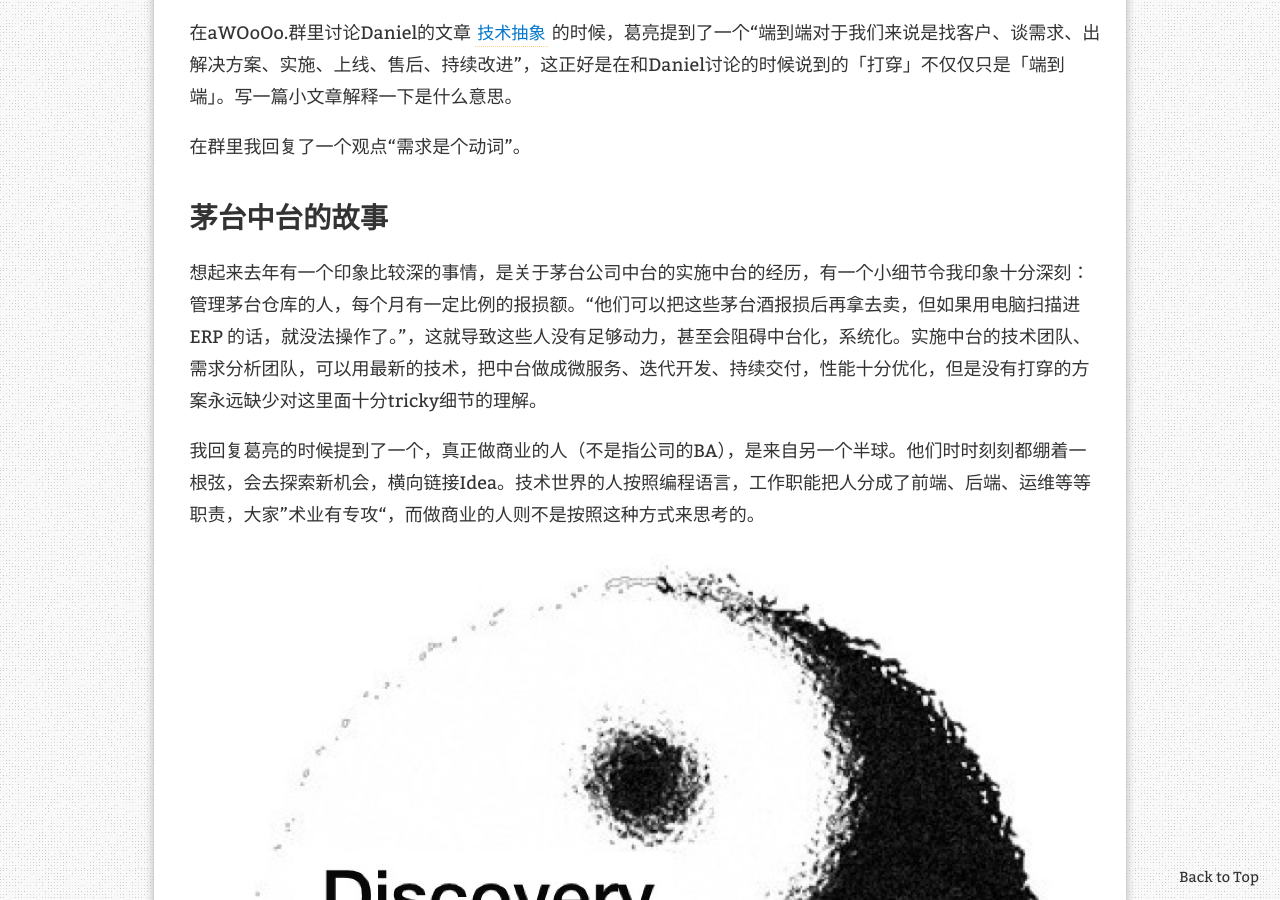
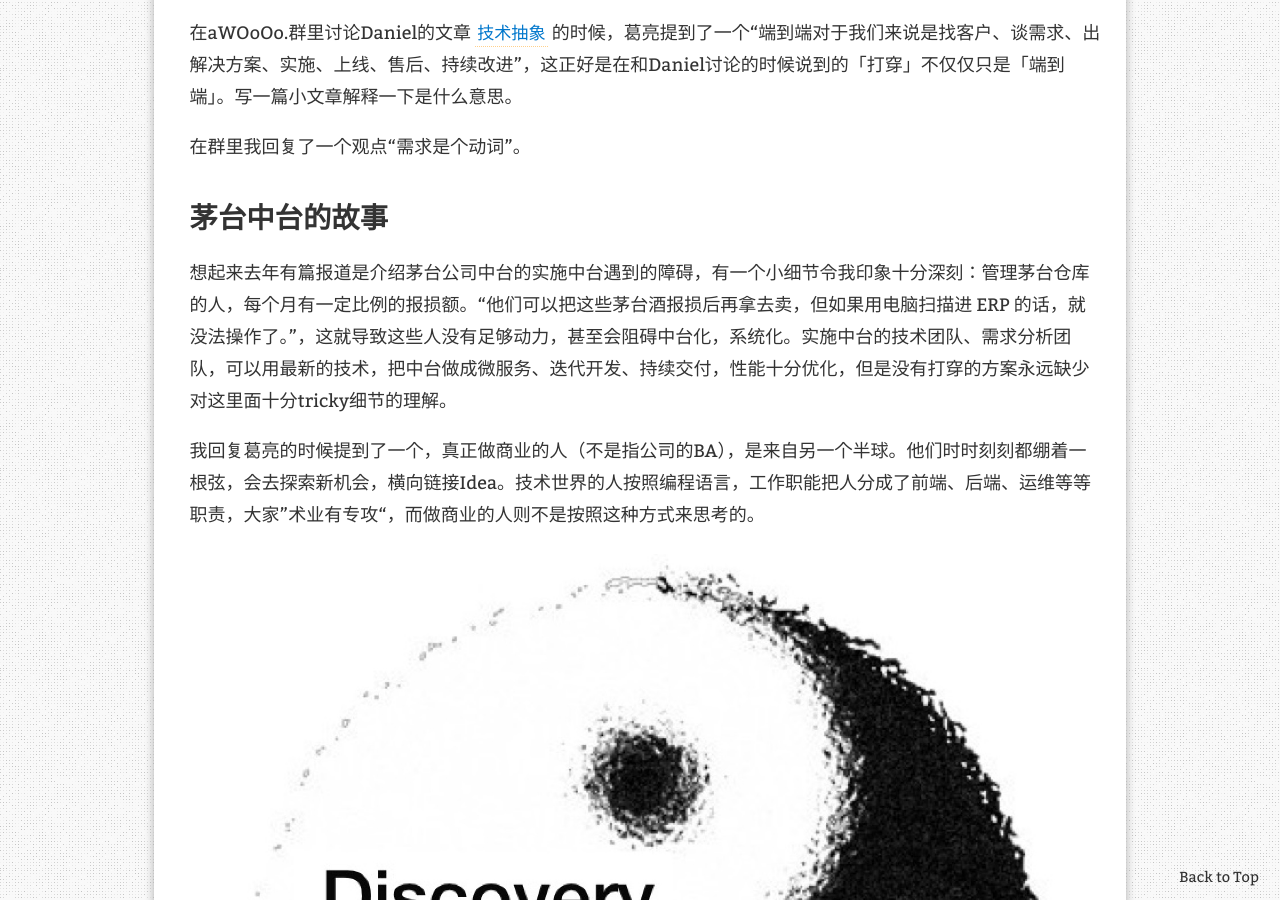
Before and after one commit to qinwenshi/sh, a Jekyll site: the page built from _posts/2020-04-16-need-is-a-verb.md, in a window 1280 px wide and 900 px high, scrolled down 330 px. Built offline with Jekyll 4.4.1, drawn with Linux system fonts in a browser that asks for light colours; nearby versions of some CDN libraries; comment, search, counter and statistics services are not loaded.

Commit message:
update typo

```diff
--- a/_posts/2020-04-16-need-is-a-verb.md
+++ b/_posts/2020-04-16-need-is-a-verb.md
@@ -14,7 +14,7 @@ redirect_from:
 
 ## 茅台中台的故事
 
-想起来去年有一个印象比较深的事情，是关于茅台公司中台的实施中台的经历，有一个小细节令我印象十分深刻：管理茅台仓库的人，每个月有一定比例的报损额。“他们可以把这些茅台酒报损后再拿去卖，但如果用电脑扫描进 ERP 的话，就没法操作了。”，这就导致这些人没有足够动力，甚至会阻碍中台化，系统化。实施中台的技术团队、需求分析团队，可以用最新的技术，把中台做成微服务、迭代开发、持续交付，性能十分优化，但是没有打穿的方案永远缺少对这里面十分tricky细节的理解。
+想起来去年有篇报道是介绍茅台公司中台的实施中台遇到的障碍，有一个小细节令我印象十分深刻：管理茅台仓库的人，每个月有一定比例的报损额。“他们可以把这些茅台酒报损后再拿去卖，但如果用电脑扫描进 ERP 的话，就没法操作了。”，这就导致这些人没有足够动力，甚至会阻碍中台化，系统化。实施中台的技术团队、需求分析团队，可以用最新的技术，把中台做成微服务、迭代开发、持续交付，性能十分优化，但是没有打穿的方案永远缺少对这里面十分tricky细节的理解。
 
 我回复葛亮的时候提到了一个，真正做商业的人（不是指公司的BA），是来自另一个半球。他们时时刻刻都绷着一根弦，会去探索新机会，横向链接Idea。技术世界的人按照编程语言，工作职能把人分成了前端、后端、运维等等职责，大家”术业有专攻“，而做商业的人则不是按照这种方式来思考的。
 
```
